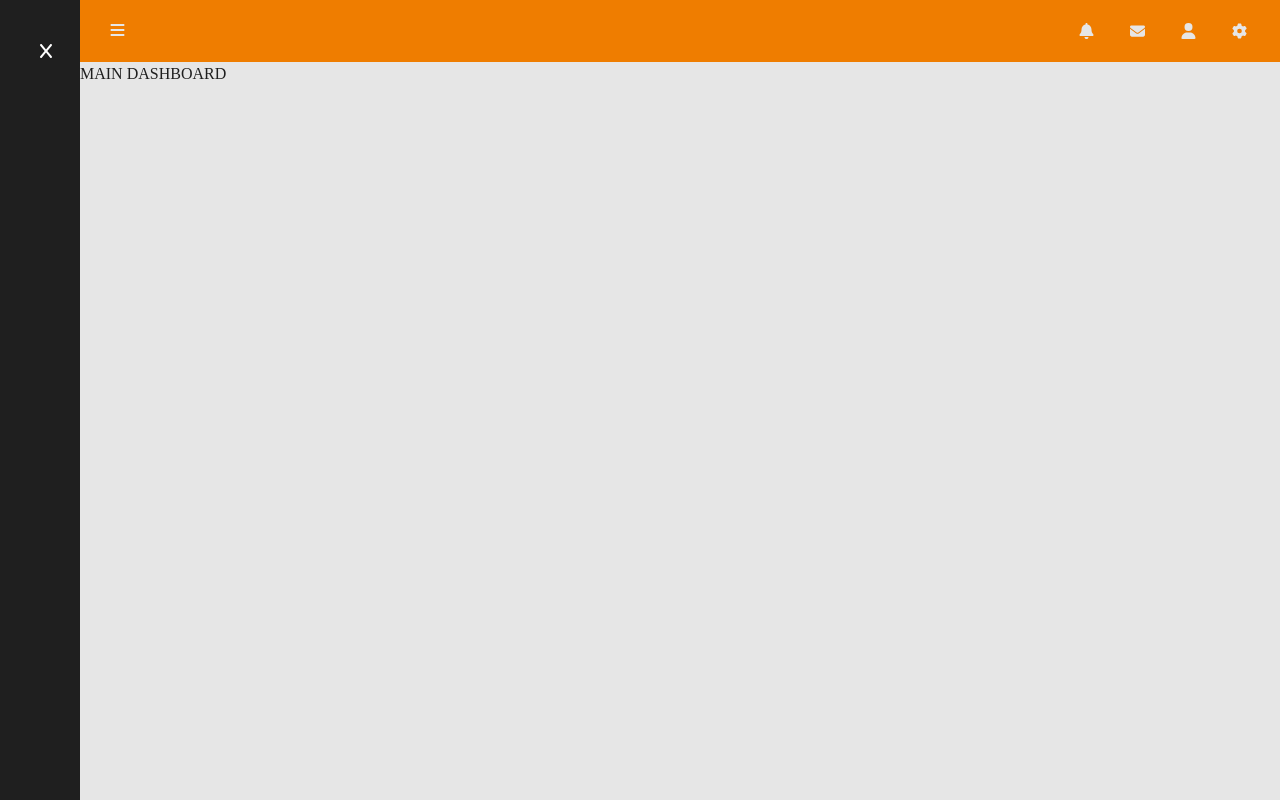
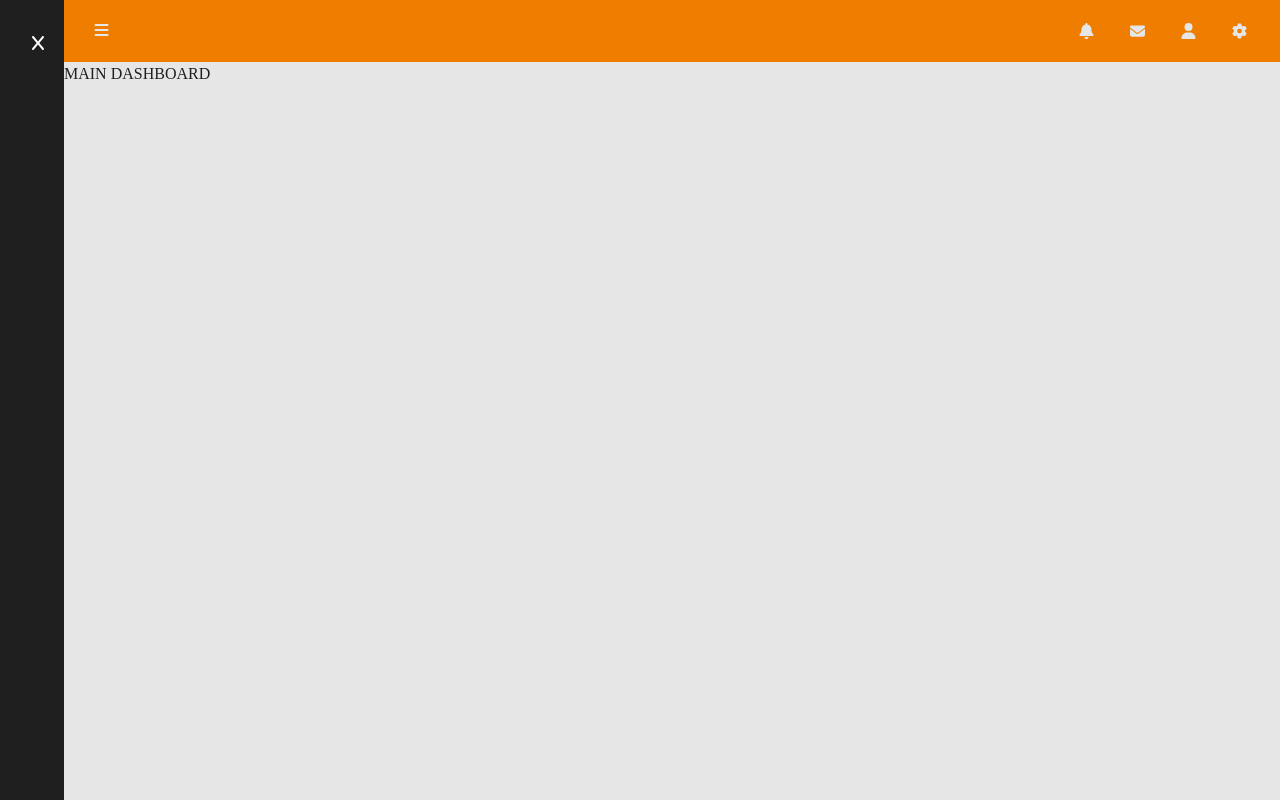
Before and after one commit to Juantorreser/stg-tho-app, a Next.js app: page /dashboard in a window 1280 px wide. Built offline with nearby package versions, Linux system fonts and the light colour scheme.

Commit message:
sidebar padding adjusted

```diff
--- a/components/Sidebar.tsx
+++ b/components/Sidebar.tsx
@@ -12,7 +12,7 @@ const Sidebar: React.FC<SidebarProps> = ({menuOpen, toogleMenu}) => {
   return (
     <aside
       id="sidebar"
-      className={`h-svh p-0 lg:p-10 absolute left-0 lg:relative bg-foreground
+      className={`h-svh p-0 lg:p-8 absolute left-0 lg:relative bg-foreground
       ${menuOpen ? "w-[70%] lg:w-[15%]" : "collapsed"}`}>
       <div className="text-white">
         <FontAwesomeIcon icon={faX} onClick={toogleMenu} />
```
